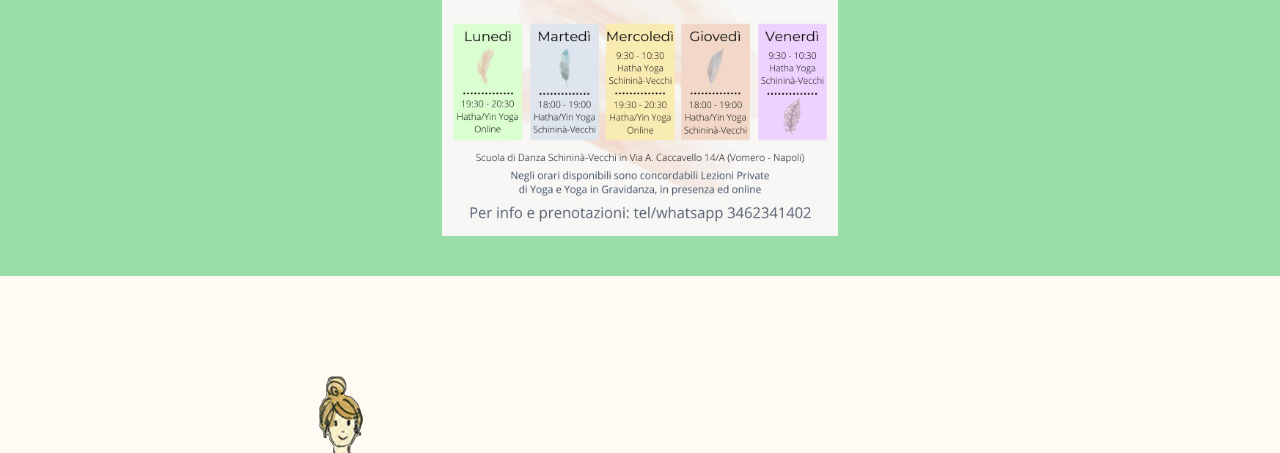
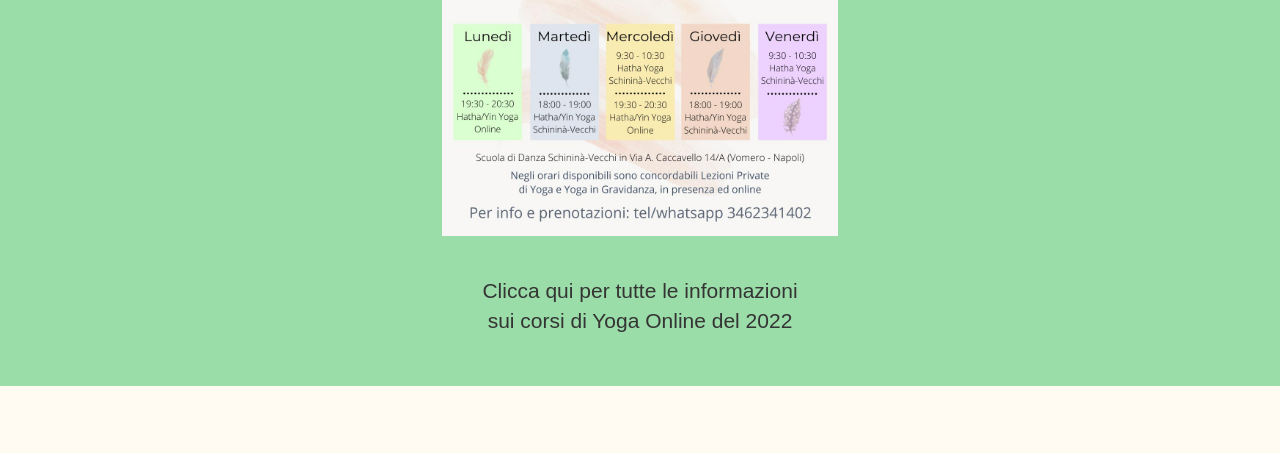
Before and after one commit to heimaweb/FrancescaAltavilla, a plain HTML site: page index.html in a window 1280 px wide. Shown: the part 1664-2117 px from the top of the page. Drawn offline with nearby package versions, Linux system fonts and the light colour scheme; a web font is replaced by a local one.

Commit message:
Update index.html

```diff
--- a/index.html
+++ b/index.html
@@ -82,12 +82,17 @@ src="https://www.facebook.com/tr?id=273842914731966&ev=PageView&noscript=1"
       Lo <strong>Yoga</strong> &egrave; un viaggio che mira alla consapevolezza attraverso la <strong>scoperta di s&eacute;</strong>, l'ascolto e il rispetto del proprio <strong>corpo</strong>.<br />
       Le sessioni <strong>individuali e di gruppo</strong> sono sviluppate con uno spirito di <strong>ricerca</strong> e con uno sguardo <strong>creativo</strong>.
       <br /><br />
-      I <strong>benefici</strong> sul piano <strong>fisico, mentale ed emozionale</strong> che derivano dalla pratica yoga abbracciano l'individuo <strong>fin dal primo battito</strong> in tutta la sua interezza e sviluppo, in <strong>ascolto</strong> della propria <strong>spiritualit&agrave;</strong>.</p>
+      I <strong>benefici</strong> sul piano <strong>fisico, mentale ed emozionale</strong> che derivano dalla pratica yoga abbracciano l'individuo <strong>fin dal primo battito</strong> in tutta la sua interezza e sviluppo, in <strong>ascolto</strong> della propria <strong>spiritualit&agrave;</strong>.
+      </p>
     </div>
     <div class="col-xs-12 col-sm-4 yogatitle hidden-xs">
       <h1>Yoga</h1>
     </div>
-    <div class="col-xs-12 col-sm-4 col-sm-offset-4 text-center"><img style="width: 100%; max-width: 1080px; margin-bottom: 40px;" src="img/planning_yoga.jpg" alt="Corsi di Yoga 2021/2022 a Napoli di Francesca Altavilla"></div>
+    <div class="col-xs-12 col-sm-4 col-sm-offset-4 text-center">
+      <img style="width: 100%; max-width: 1080px; margin-bottom: 40px;" src="img/planning_yoga.jpg" alt="Corsi di Yoga 2021/2022 a Napoli di Francesca Altavilla">
+      <p><a href="yoga.html">Clicca qui per tutte le informazioni<br />sui corsi di Yoga Online del 2022</a></p>
+      <p>&nbsp;</p>
+    </div>
   </div>
 
   <div class="row">
```
